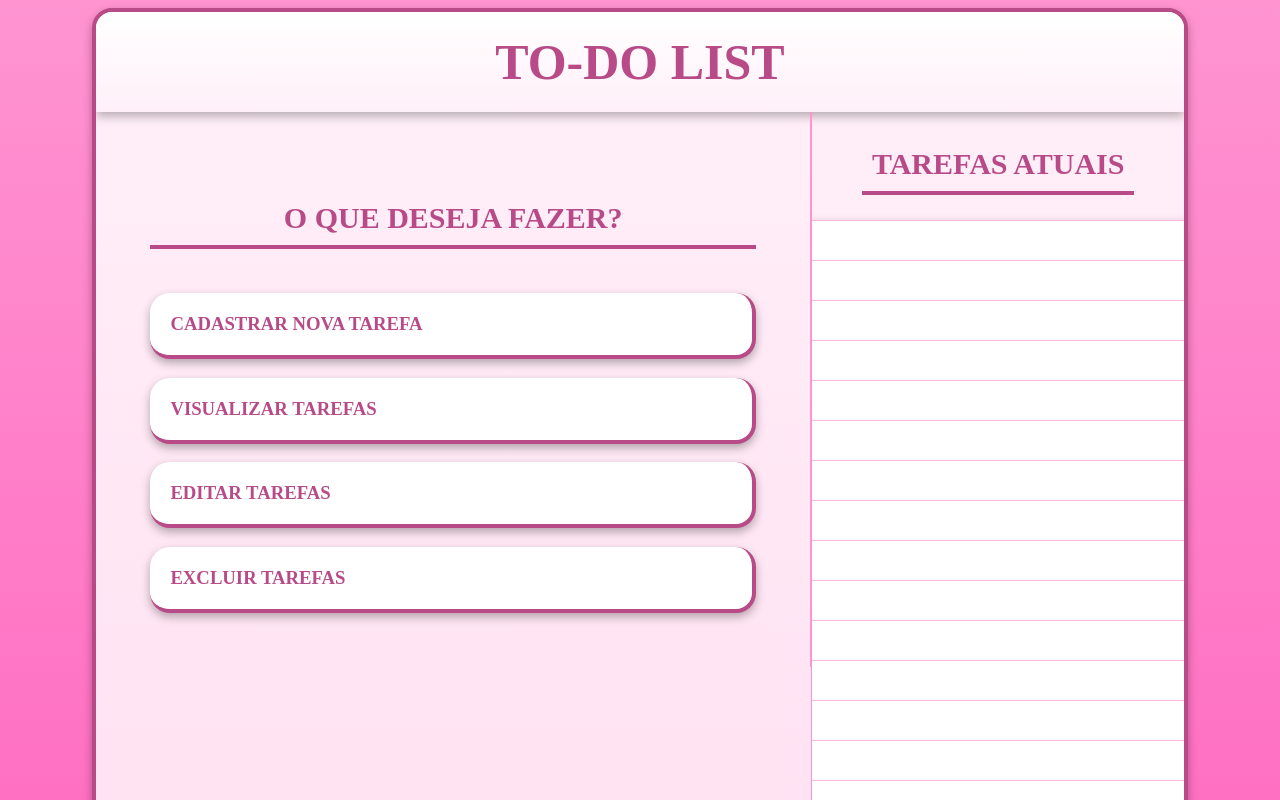
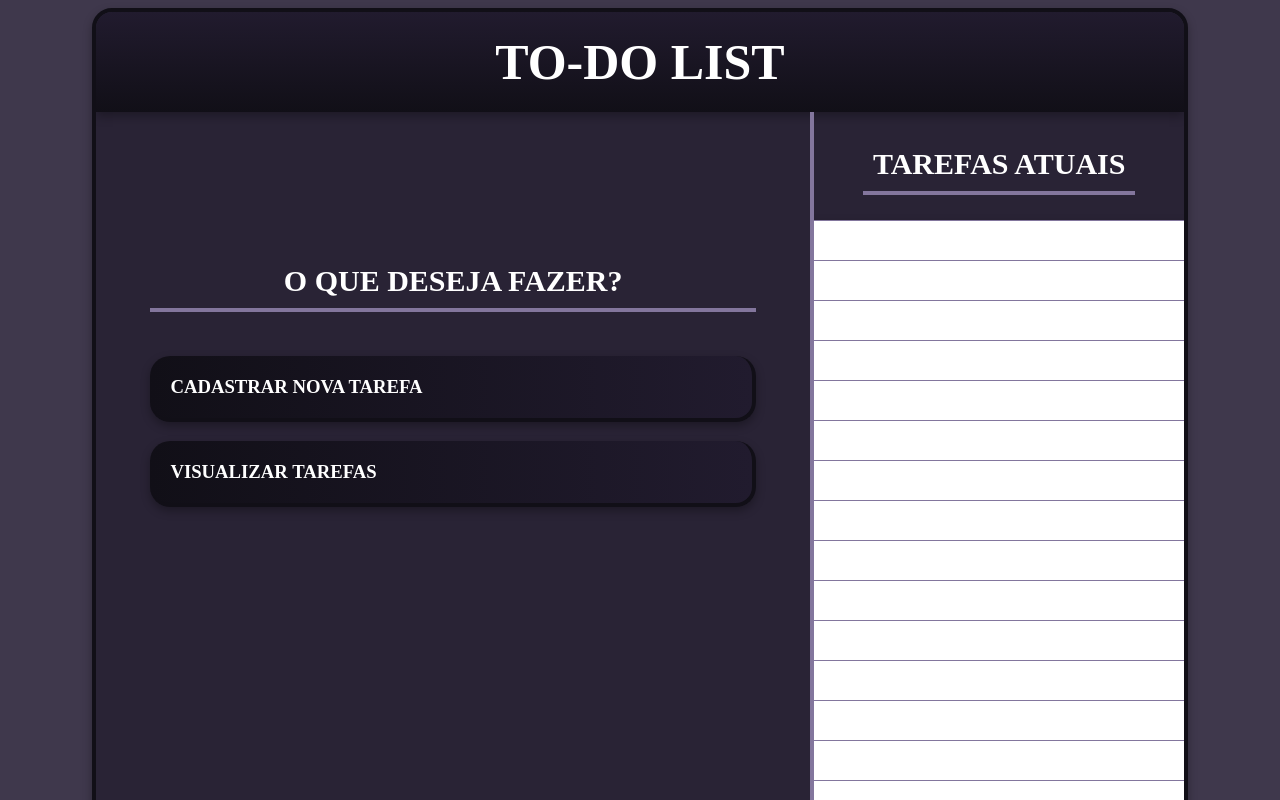
Before and after one commit to maria-isabella410/WIP--To-Do_List, a plain HTML site: page index.html in a window 1280 px wide. Both pictures are taken after a click on the element "VISUALIZAR TAREFAS". Shown: the top 800 px of the page. Drawn offline with Linux system fonts and the light colour scheme.

Commit message:
muda css

```diff
--- a/css/style.css
+++ b/css/style.css
@@ -1,8 +1,10 @@
 body{
-    background: linear-gradient(to bottom, rgba(255, 148, 209, 1), rgba(255, 105, 192, 1));
+    /* background: linear-gradient(to bottom, rgba(255, 148, 209, 1), rgba(255, 105, 192, 1)); */
+    background-color: #3f384c;
 }
 main{
-    background: linear-gradient(to bottom, rgba(255, 240, 248, 1), rgba(255, 224, 241, 1));
+    /* background: linear-gradient(to bottom, rgba(255, 240, 248, 1), rgba(255, 224, 241, 1)); */
+    background-color: #292335;
     width: 85vw;
     min-height: 930px;
     margin-left: auto;
@@ -10,16 +12,19 @@
     border-radius: 20px;
     box-shadow: 0px 4px 10px rgba(0, 0, 0, 0.30);
     overflow: hidden;
-    border: 4px solid #B84B87;
+    /* border: 4px solid #B84B87; */
+    border: 4px solid #110f17;
 }
 h1, h2, h3, label{
-    color: #B84B87;
+    /* color: #B84B87; */
+    color: #ffffff;
     font-weight: bold;
 }
 h1{
     text-align: center;
     font-size: 50px;
-    background: linear-gradient(to bottom, rgba(255, 255, 255, 1), rgba(255, 240, 248, 1));
+    /* background: linear-gradient(to bottom, rgba(255, 255, 255, 1), rgba(255, 240, 248, 1)); */
+    background: linear-gradient(to top, rgba(17, 15, 23, 1), rgba(33, 27, 46, 1));
     width: 100%;
     height: 2em;
     display: flex;
@@ -31,16 +36,20 @@
 h2{
     text-align: center;
     font-size: 30px;
-    border-bottom: 4px solid #B84B87;
+    /* border-bottom: 4px solid #B84B87; */
+    border-bottom: 4px solid #83769d;
     padding: 10px;
 }
 h3{
-    background-color: white;
+    background-color: #7c6f96;
+    background: linear-gradient(to right, rgba(17, 15, 23, 1), rgba(33, 27, 46, 1));
     padding: 20px;
     border-radius: 20px;
     box-shadow: 0px 4px 10px rgba(0, 0, 0, 0.30);
-    border-bottom: 4px solid #B84B87;
-    border-right: 4px solid #B84B87;
+    /* border-bottom: 4px solid #B84B87;
+    border-right: 4px solid #B84B87; */
+    border-bottom: 4px solid #110f17;
+    border-right: 4px solid #110f17;
     cursor: pointer;
     width: 30em;
     margin-bottom: 0;
@@ -53,7 +62,7 @@
     flex-direction: column;
     justify-content: center;
     align-items: center;
-    border-right: 1px solid #FF94D1;
+    /* border-right: 1px solid #FF94D1; */
     padding: 5%;
     flex: 1;
     margin-bottom: 200px;
@@ -63,7 +72,8 @@
     display: flex;
     flex-direction: column;
     align-items: center;
-    border-left: 1px solid #FF94D1;
+    /* border-left: 1px solid #FF94D1; */
+    border-left: 4px solid #83769d;
     flex: 0;
     opacity: 0;
     overflow: hidden;
@@ -84,50 +94,70 @@
     height: 600px;
     border-radius: 20px;
     box-shadow: 0px 4px 10px rgba(0, 0, 0, 0.30);
-    border-bottom: 4px solid #B84B87;
-    border-right: 4px solid #B84B87;
-    background-image: linear-gradient(#ffb7df 1px, transparent 1px);
+    border-bottom: 4px solid #110f17;
+    border-right: 4px solid #110f17;
+    background-image: linear-gradient(#83769d 1px, transparent 1px);
     background-size: 100% 2.5rem;
     line-height: 2.5rem;
     overflow: hidden;
 }
 .botao_form{
     color: white;
-    background-color: rgb(255, 105, 192);
+    /* background-color: rgb(255, 105, 192); */
+    background: linear-gradient(to bottom, rgba(131, 118, 157, 1), rgb(83, 75, 100));
     border-radius: 25px;
     padding: 10px;
     font-weight: bold;
     cursor: pointer;
     width: 50%;
+    transition: 0.3s;
 }
 .botao_form:hover{
     color: white;
-    background-color: rgb(209, 72, 152);
+    /* background-color: rgb(209, 72, 152); */
+    background: linear-gradient(to bottom, rgb(103, 92, 124), rgb(56, 51, 68));
     border-radius: 20px;
     padding: 10px;
     font-weight: bold;
+    transition: 0.3s;
 }
-.caixa_form_cadastrar, .caixa_form_editar, .caixa_form_excluir{
+/* .caixa_form_cadastrar, .caixa_form_editar, .caixa_form_excluir{
+    max-height: 0;
+    overflow: hidden;
+    transition: max-height 0.5s;
+} */
+.caixa_form_cadastrar{
     max-height: 0;
     overflow: hidden;
     transition: max-height 0.5s;
 }
-.caixa_form_cad.ativa .caixa_form_cadastrar,
+/* .caixa_form_cad.ativa .caixa_form_cadastrar,
 .caixa_form_ed.ativa .caixa_form_editar,
 .caixa_form_ex.ativa .caixa_form_excluir
 {
     max-height: 500px;
     opacity: 1;
     flex: 1;
+} */
+.caixa_form_cad.ativa .caixa_form_cadastrar
+{
+    max-height: 500px;
+    opacity: 1;
+    flex: 1;
 }
-.caixa_form_cad,
+/* .caixa_form_cad,
 .caixa_form_ed,
 .caixa_form_ex {
     display: flex;
     flex-direction: column;
     align-items: center;
+} */
+.caixa_form_cad{
+    display: flex;
+    flex-direction: column;
+    align-items: center;
 }
-.formulario_cadastrar, .formulario_editar, .formulario_excluir{
+/* .formulario_cadastrar, .formulario_editar, .formulario_excluir{
     background-color: white;
     box-shadow: 0px 4px 10px rgba(0, 0, 0, 0.30);
     border-bottom: 4px solid #B84B87;
@@ -141,13 +171,36 @@
     gap: 15px;
     flex: 0;
     opacity: 1;
+} */
+.formulario_cadastrar{
+    /* background-color: white; */
+    background: linear-gradient(to right, rgba(17, 15, 23, 1), rgba(33, 27, 46, 1));
+    box-shadow: 0px 4px 10px rgba(0, 0, 0, 0.30);
+    /* border-bottom: 4px solid #B84B87;
+    border-right: 4px solid #B84B87; */
+    border-bottom: 4px solid #110f17;
+    border-right: 4px solid #110f17;
+    border-radius: 20px;
+    padding: 20px;
+    width: 35em;
+    display: flex;
+    flex-direction: column;
+    align-items: center;
+    gap: 15px;
+    flex: 0;
+    opacity: 1;
 }
-.formulario_cadastrar div, .formulario_editar div, .formulario_excluir div{
+/* .formulario_cadastrar div, .formulario_editar div, .formulario_excluir div{
+    display: block;
+    align-items: column;
+    width: 100%;
+} */
+.formulario_cadastrar div{
     display: block;
     align-items: column;
     width: 100%;
 }
-.formulario_cadastrar select, .formulario_cadastrar input,
+/* .formulario_cadastrar select, .formulario_cadastrar input,
 .formulario_editar select, .formulario_editar input,
 .formulario_excluir select, .formulario_excluir input{
     width: 100%;
@@ -155,14 +208,39 @@
     border-radius: 8px;
     border: 1px solid #ccc;
     box-sizing: border-box;
+} */
+.formulario_cadastrar select, .formulario_cadastrar input{
+    background-color: white;
+    width: 100%;
+    padding: 10px;
+    border-radius: 8px;
+    border: 1px solid #ccc;
+    box-sizing: border-box;
+    transition: 0.3s;
 }
-.formulario_cadastrar label, .formulario_editar label, .formulario_excluir label{
+.formulario_cadastrar select:hover, .formulario_cadastrar input:hover{
+    background-color: #dcd7e4;
+    width: 100%;
+    padding: 10px;
+    border-radius: 8px;
+    border: 1px solid #ccc;
+    box-sizing: border-box;
+    transition: 0.3s;
+}
+/* .formulario_cadastrar label, .formulario_editar label, .formulario_excluir label{
+    margin-bottom: 5px;
+    font-size: 14px;
+} */
+.formulario_cadastrar label{
     margin-bottom: 5px;
     font-size: 14px;
 }
-.formulario_cadastrar div, .formulario_cadastrar input, .formulario_cadastrar select, .formulario_cadastrar label,
+/* .formulario_cadastrar div, .formulario_cadastrar input, .formulario_cadastrar select, .formulario_cadastrar label,
 .formulario_editar div, .formulario_editar input, .formulario_editar select, .formulario_editar label,
 .formulario_excluir div, .formulario_excluir input, .formulario_excluir select, .formulario_excluir label{
+    transition: 0.5s;
+} */
+.formulario_cadastrar div, .formulario_cadastrar input, .formulario_cadastrar select, .formulario_cadastrar label{
     transition: 0.5s;
 }
 #agenda li{
--- a/js/main.js
+++ b/js/main.js
@@ -6,23 +6,23 @@
 
 const cadastrarTarefa = document.getElementById("cadastrar_tarefa");
 const visualizarTarefa = document.getElementById("visualizar_tarefas");
-const editarTarefa = document.getElementById("editar_tarefas");
-const excluirTarefa = document.getElementById("excluir_tarefas");
+// const editarTarefa = document.getElementById("editar_tarefas");
+// const excluirTarefa = document.getElementById("excluir_tarefas");
 
 const formCad = document.querySelector(".formulario_cadastrar");
-const formEd = document.querySelector(".formulario_editar");
-const formEx = document.querySelector(".formulario_excluir");
+// const formEd = document.querySelector(".formulario_editar");
+// const formEx = document.querySelector(".formulario_excluir");
 
 const agenda = document.getElementById("tarefas_atuais");
 
 const caixaFormCad = document.querySelector(".caixa_form_cad");
-const caixaFormEd = document.querySelector(".caixa_form_ed");
-const caixaFormEx = document.querySelector(".caixa_form_ex");
+// const caixaFormEd = document.querySelector(".caixa_form_ed");
+// const caixaFormEx = document.querySelector(".caixa_form_ex");
 
 function fecharFormularios(){
     caixaFormCad.classList.remove("ativa");
-    caixaFormEd.classList.remove("ativa");
-    caixaFormEx.classList.remove("ativa");
+    // caixaFormEd.classList.remove("ativa");
+    // caixaFormEx.classList.remove("ativa");
 }
 
 cadastrarTarefa.addEventListener("click", function(event){
@@ -41,25 +41,25 @@
     topicos.classList.toggle("mostrar_agenda");
 });
 
-editarTarefa.addEventListener("click", function(event){
-    event.preventDefault();
+// editarTarefa.addEventListener("click", function(event){
+//     event.preventDefault();
 
-    const formAtivo = caixaFormEd.classList.contains("ativa");
+//     const formAtivo = caixaFormEd.classList.contains("ativa");
 
-    fecharFormularios();
+//     fecharFormularios();
 
-    if(!formAtivo) caixaFormEd.classList.add("ativa");
-});
+//     if(!formAtivo) caixaFormEd.classList.add("ativa");
+// });
 
-excluirTarefa.addEventListener("click", function(event){
-    event.preventDefault();
+// excluirTarefa.addEventListener("click", function(event){
+//     event.preventDefault();
 
-    const formAtivo = caixaFormEx.classList.contains("ativa");
+//     const formAtivo = caixaFormEx.classList.contains("ativa");
 
-    fecharFormularios();
+//     fecharFormularios();
 
-    if(!formAtivo) caixaFormEx.classList.add("ativa");
-});
+//     if(!formAtivo) caixaFormEx.classList.add("ativa");
+// });
 
 formCad.addEventListener("submit", function(event){
     event.preventDefault();
@@ -84,15 +84,15 @@
     // agenda.appendChild(tarefaAtual);
 });
 
-formEd.addEventListener("submit", function(event){
-    event.preventDefault();
+// formEd.addEventListener("submit", function(event){
+//     event.preventDefault();
 
-});
+// });
 
-formEx.addEventListener("submit", function(event){
-    event.preventDefault();
+// formEx.addEventListener("submit", function(event){
+//     event.preventDefault();
 
-});
+// });
 
 function mostrarTarefa(tarefa){
     let tarefaAtual = document.createElement("div");
@@ -106,9 +106,8 @@
     let botaoExcluir = document.createElement("button");
     botaoExcluir.textContent = "🗑️";
 
-    let botaoConcluir = document.createElement("input");
-    botaoConcluir.type = "checkbox";
-    // botaoConcluir.textContent = "Concluir";
+    let botaoConcluir = document.createElement("button");
+    botaoConcluir.textContent = "✅";
 
     tarefaAtual.appendChild(titulo);
     tarefaAtual.appendChild(botaoEditar);
@@ -117,8 +116,8 @@
 
     agenda.appendChild(tarefaAtual);
 
-    botaoExcluir.addEventListener("click", function(){
-        tarefaAtual.remove();
+    botaoExcluir.addEventListener("click", function(tarefa){
+        tarefaAtual.remove(tarefa);
     })
 
     botaoEditar.addEventListener("click", function(){
```
Also changed, not shown: index.html (+4 -4 lines).
